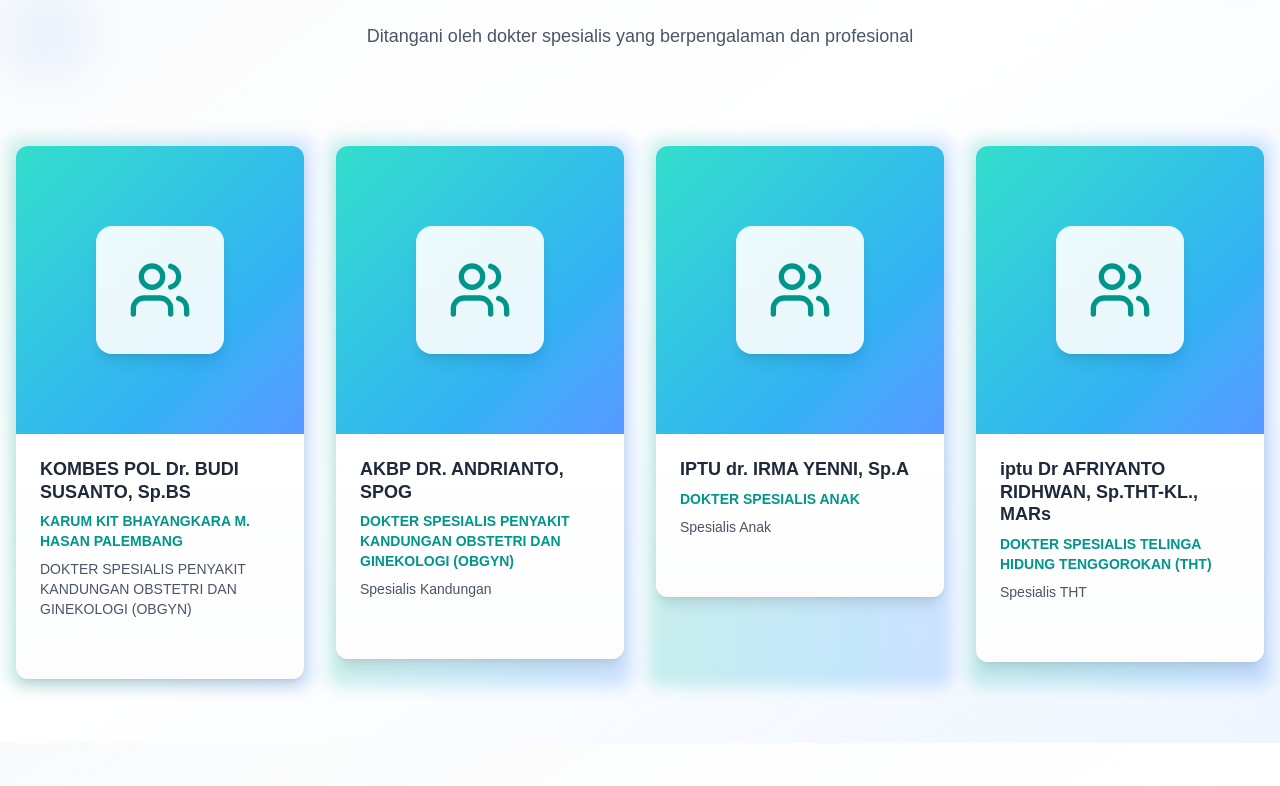
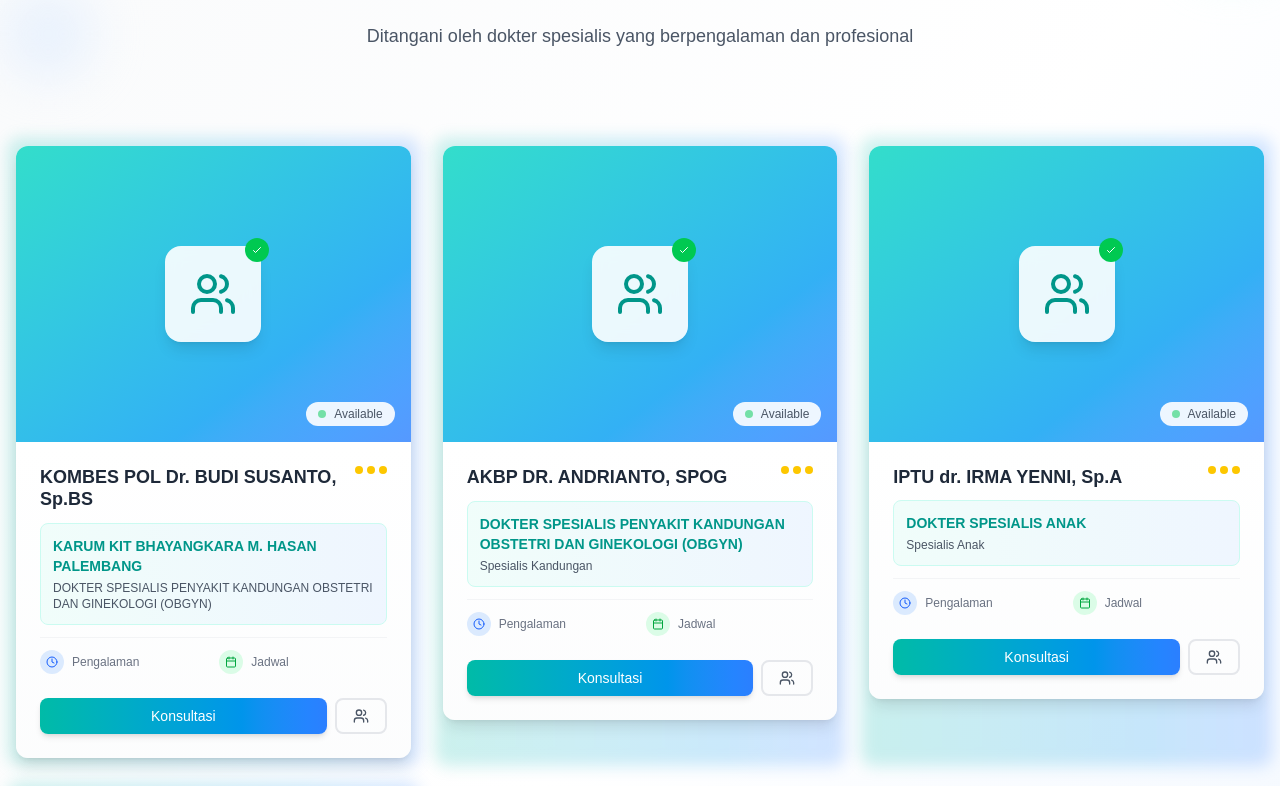
Before and after one commit to Kokorody/Web-profile-Bhayangkara, a Next.js app in the folder frontend/: page / in a window 1280 px wide. Shown: the part 3554-4340 px from the top of the page. Built offline with nearby package versions, Linux system fonts and the light colour scheme.

Commit message:
update doc sect

```diff
--- a/frontend/src/app/page.tsx
+++ b/frontend/src/app/page.tsx
@@ -12,6 +12,7 @@ const HospitalWebsite = () => {
   const [activeSection, setActiveSection] = useState('home');
   const [isMounted, setIsMounted] = useState(false);
   const [currentSlide, setCurrentSlide] = useState(0);
+  const [showAllDoctors, setShowAllDoctors] = useState(false);
   const [particleStyles, setParticleStyles] = useState<Array<{
     left: string;
     top: string;
@@ -760,32 +761,90 @@ const HospitalWebsite = () => {
             <div className="absolute -bottom-8 -left-4 w-24 h-24 bg-blue-100 rounded-full opacity-50 blur-xl"></div>
           </div>
 
-          <div className="grid md:grid-cols-2 lg:grid-cols-4 gap-8">
-            {doctors.map((doctor, index) => (
+          {/* Doctors Grid with Animation */}
+          <div className="grid md:grid-cols-2 lg:grid-cols-3 gap-8 mb-12">
+            {(showAllDoctors ? doctors : doctors.slice(0, 6)).map((doctor, index) => (
               <div
                 key={doctor.id}
                 data-animate="true"
-                data-delay={(index * 200).toString()}
-                className="opacity-0 translate-y-8 transition-all duration-700 ease-out group relative"
+                data-delay={(index * 150).toString()}
+                className={`opacity-0 translate-y-8 transition-all duration-700 ease-out group relative ${
+                  !showAllDoctors && index >= 6 ? 'hidden' : ''
+                }`}
+                style={{
+                  animationDelay: showAllDoctors && index >= 6 ? `${(index - 6) * 150}ms` : undefined
+                }}
               >
                 <div className="absolute -inset-2 bg-gradient-to-r from-teal-500 to-blue-500 rounded-xl blur opacity-20 group-hover:opacity-30 transition-all duration-300"></div>
-                <div className="relative bg-white rounded-xl shadow-lg hover:shadow-xl transition-all duration-300 overflow-hidden">
-                  <div className="aspect-square bg-gradient-to-br from-teal-400/80 to-blue-500/80 flex items-center justify-center relative overflow-hidden group-hover:scale-[1.02] transition-transform duration-300">
+                <div className="relative bg-white rounded-xl shadow-lg hover:shadow-xl transition-all duration-300 overflow-hidden transform group-hover:-translate-y-2">
+                  {/* Doctor Image/Avatar */}
+                  <div className="aspect-[4/3] bg-gradient-to-br from-teal-400/80 to-blue-500/80 flex items-center justify-center relative overflow-hidden group-hover:scale-[1.02] transition-transform duration-300">
                     <div className="absolute inset-0 bg-[radial-gradient(circle_at_top_right,_var(--tw-gradient-stops))] from-white/10 to-transparent opacity-0 group-hover:opacity-100 transition-opacity duration-300"></div>
-                    <div className="w-32 h-32 bg-white/90 backdrop-blur rounded-2xl flex items-center justify-center transform group-hover:scale-110 transition-transform duration-300 shadow-lg">
-                      <Users className="w-16 h-16 text-teal-600 transform group-hover:rotate-12 transition-transform duration-300" />
+                    <div className="w-24 h-24 bg-white/90 backdrop-blur rounded-2xl flex items-center justify-center transform group-hover:scale-110 transition-transform duration-300 shadow-lg relative">
+                      <Users className="w-12 h-12 text-teal-600 transform group-hover:rotate-12 transition-transform duration-300" />
+                      {/* Verification badge */}
+                      <div className="absolute -top-2 -right-2 w-6 h-6 bg-green-500 rounded-full flex items-center justify-center">
+                        <svg className="w-3 h-3 text-white" fill="none" stroke="currentColor" viewBox="0 0 24 24">
+                          <path strokeLinecap="round" strokeLinejoin="round" strokeWidth={2} d="M5 13l4 4L19 7" />
+                        </svg>
+                      </div>
+                    </div>
+                    {/* Online status indicator */}
+                    <div className="absolute bottom-4 right-4 flex items-center gap-2 bg-white/90 backdrop-blur-sm rounded-full px-3 py-1">
+                      <div className="w-2 h-2 bg-green-500 rounded-full animate-pulse"></div>
+                      <span className="text-xs font-medium text-gray-600">Available</span>
                     </div>
                   </div>
+
+                  {/* Doctor Info */}
                   <div className="p-6 relative bg-gradient-to-b from-white to-gray-50/50">
-                    <div className="space-y-2">
-                      <h3 className="font-bold text-gray-800 text-lg leading-tight group-hover:text-teal-600 transition-colors">{doctor.name}</h3>
-                      <p className="text-teal-600 text-sm font-semibold">{doctor.specialization}</p>
-                      <p className="text-gray-600 text-sm">{doctor.role}</p>
+                    <div className="space-y-3">
+                      <div className="flex items-start justify-between">
+                        <h3 className="font-bold text-gray-800 text-lg leading-tight group-hover:text-teal-600 transition-colors line-clamp-2">
+                          {doctor.name}
+                        </h3>
+                        <div className="flex items-center gap-1 ml-2">
+                          <div className="w-2 h-2 bg-yellow-400 rounded-full"></div>
+                          <div className="w-2 h-2 bg-yellow-400 rounded-full"></div>
+                          <div className="w-2 h-2 bg-yellow-400 rounded-full"></div>
+                        </div>
+                      </div>
+
+                      <div className="bg-gradient-to-r from-teal-50 to-blue-50 rounded-lg p-3 border border-teal-100">
+                        <p className="text-teal-600 text-sm font-semibold mb-1">{doctor.specialization}</p>
+                        <p className="text-gray-600 text-xs">{doctor.role}</p>
+                      </div>
+
+                      {/* Additional Info */}
+                      <div className="grid grid-cols-2 gap-3 pt-3 border-t border-gray-100">
+                        <div className="flex items-center gap-2">
+                          <div className="w-6 h-6 bg-blue-100 rounded-full flex items-center justify-center">
+                            <Clock className="w-3 h-3 text-blue-600" />
+                          </div>
+                          <div>
+                            <p className="text-xs text-gray-500">Pengalaman</p>
+                            <p className="text-xs font-semibold text-gray-700">{doctor.experience}</p>
+                          </div>
+                        </div>
+                        <div className="flex items-center gap-2">
+                          <div className="w-6 h-6 bg-green-100 rounded-full flex items-center justify-center">
+                            <Calendar className="w-3 h-3 text-green-600" />
+                          </div>
+                          <div>
+                            <p className="text-xs text-gray-500">Jadwal</p>
+                            <p className="text-xs font-semibold text-gray-700 line-clamp-1">{doctor.schedule}</p>
+                          </div>
+                        </div>
+                      </div>
                     </div>
-                    <div className="mt-4 flex items-center justify-end">
-                      <button className="text-teal-600 text-sm font-medium flex items-center opacity-0 group-hover:opacity-100 transform translate-y-2 group-hover:translate-y-0 transition-all duration-300">
-                        Lihat Profil
-                        <ChevronRight className="w-4 h-4 ml-1" />
+
+                    {/* Action Buttons */}
+                    <div className="mt-6 flex gap-2">
+                      <button className="flex-1 bg-gradient-to-r from-teal-500 to-blue-500 text-white py-2 px-4 rounded-lg text-sm font-medium hover:from-teal-600 hover:to-blue-600 transition-all duration-300 transform hover:scale-105 shadow-md hover:shadow-lg">
+                        Konsultasi
+                      </button>
+                      <button className="px-4 py-2 border-2 border-gray-200 rounded-lg text-gray-600 hover:border-teal-500 hover:text-teal-600 transition-all duration-300 transform hover:scale-105">
+                        <Users className="w-4 h-4" />
                       </button>
                     </div>
                   </div>
@@ -793,6 +852,45 @@ const HospitalWebsite = () => {
               </div>
             ))}
           </div>
+
+          {/* Show More/Less Button */}
+          {doctors.length > 6 && (
+            <div className="text-center">
+              <button
+                onClick={() => setShowAllDoctors(!showAllDoctors)}
+                className="group relative inline-flex items-center justify-center px-8 py-4 bg-gradient-to-r from-teal-500 to-blue-500 text-white font-semibold rounded-xl shadow-lg hover:shadow-xl transition-all duration-300 transform hover:scale-105 overflow-hidden"
+              >
+                <div className="absolute inset-0 bg-gradient-to-r from-blue-500 to-teal-500 opacity-0 group-hover:opacity-100 transition-opacity duration-300"></div>
+                <div className="relative flex items-center gap-3">
+                  <span className="text-lg">
+                    {showAllDoctors ? 'Tampilkan Lebih Sedikit' : `Lihat Semua Dokter (${doctors.length})`}
+                  </span>
+                  <div className={`transform transition-transform duration-300 ${showAllDoctors ? 'rotate-180' : ''}`}>
+                    <svg className="w-5 h-5" fill="none" stroke="currentColor" viewBox="0 0 24 24">
+                      <path strokeLinecap="round" strokeLinejoin="round" strokeWidth={2} d="M19 9l-7 7-7-7" />
+                    </svg>
+                  </div>
+                </div>
+                <div className="absolute right-0 w-12 h-full bg-white/10 skew-x-[20deg] -translate-x-20 group-hover:translate-x-32 transition-transform duration-500"></div>
+              </button>
+
+              {/* Statistics */}
+              <div className="mt-8 grid grid-cols-1 md:grid-cols-3 gap-6 max-w-2xl mx-auto">
+                <div className="bg-white/80 backdrop-blur-sm rounded-xl p-4 shadow-md border border-gray-100">
+                  <div className="text-2xl font-bold text-teal-600 mb-1">{doctors.length}+</div>
+                  <div className="text-sm text-gray-600">Dokter Spesialis</div>
+                </div>
+                <div className="bg-white/80 backdrop-blur-sm rounded-xl p-4 shadow-md border border-gray-100">
+                  <div className="text-2xl font-bold text-blue-600 mb-1">24/7</div>
+                  <div className="text-sm text-gray-600">Layanan Darurat</div>
+                </div>
+                <div className="bg-white/80 backdrop-blur-sm rounded-xl p-4 shadow-md border border-gray-100">
+                  <div className="text-2xl font-bold text-green-600 mb-1">100%</div>
+                  <div className="text-sm text-gray-600">Profesional</div>
+                </div>
+              </div>
+            </div>
+          )}
         </div>
       </section>
 
```
